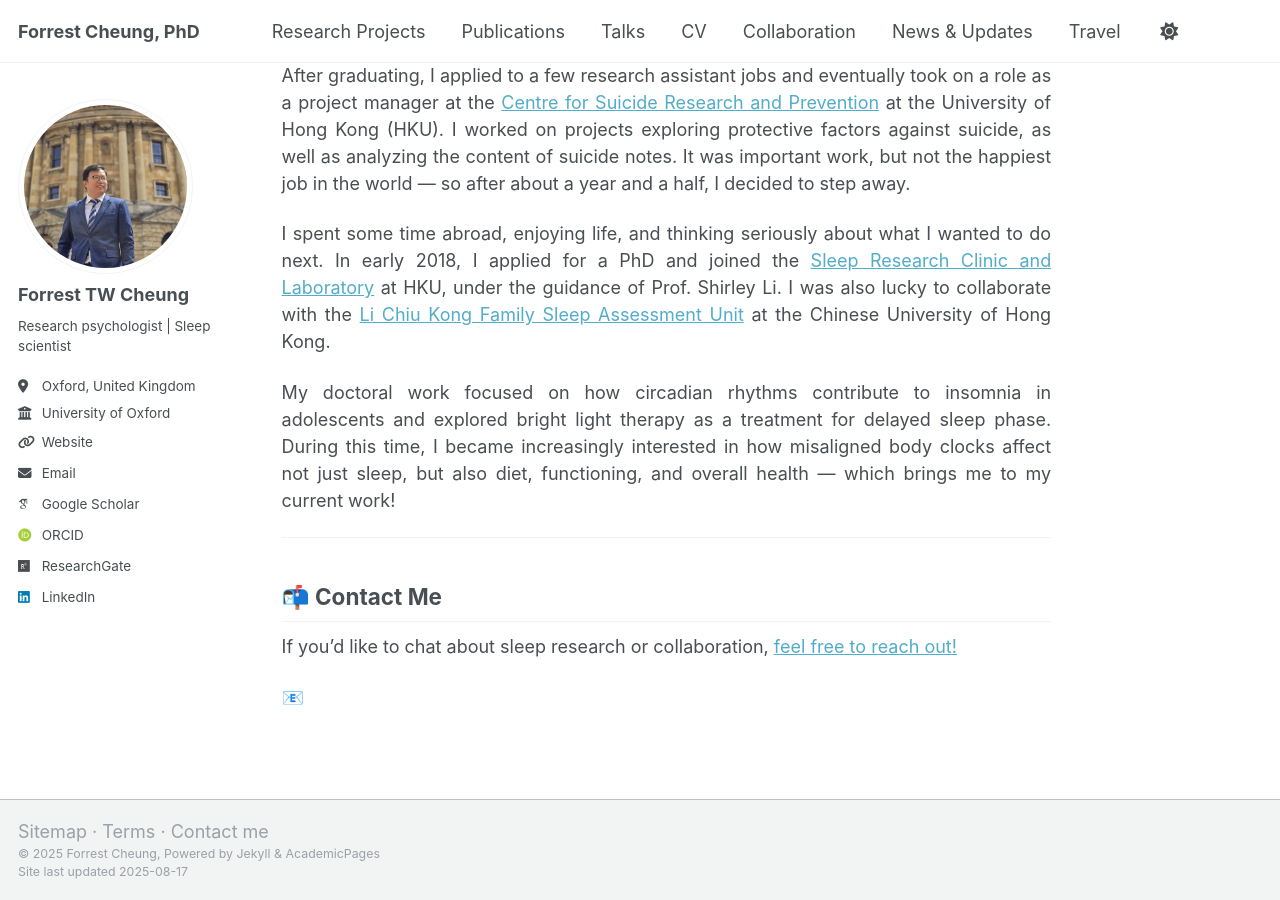
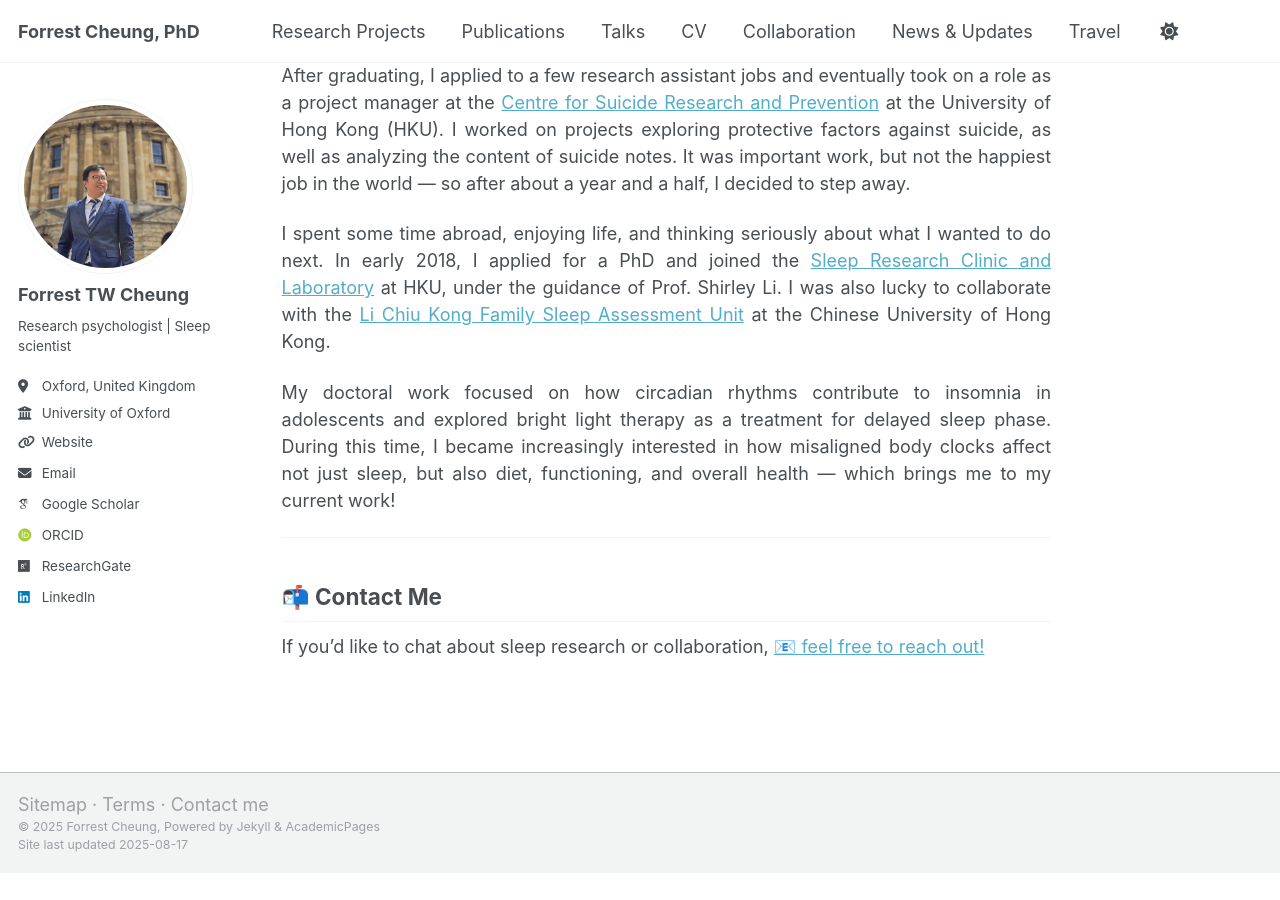
Before and after one commit to forrestcheungtw/forrestcheungtw.github.io, a Jekyll site: the page built from index.md, in a window 1280 px wide and 900 px high, scrolled down 1026 px. Built offline with Jekyll 4.4.1, drawn with Linux system fonts in a browser that asks for light colours; some web fonts are replaced; after the commit the page ends 1899 px from its top, so only the background shows below that.

Commit message:
Updated 1 file via CloudCannon.

```diff
--- a/index.md
+++ b/index.md
@@ -71,6 +71,5 @@ redirect_from:
 ## 📬 Contact Me
 
 <div style="text-align: justify;">
-  <p>If you’d like to chat about sleep research or collaboration, <a href="mailto:contact@forrestcheung.com">feel free to reach out!</a></p>
-  📧
-</div>
+  <p>If you’d like to chat about sleep research or collaboration, <a href="mailto:contact@forrestcheung.com">📧 feel free to reach out!</a></p>
+  </div>
```
